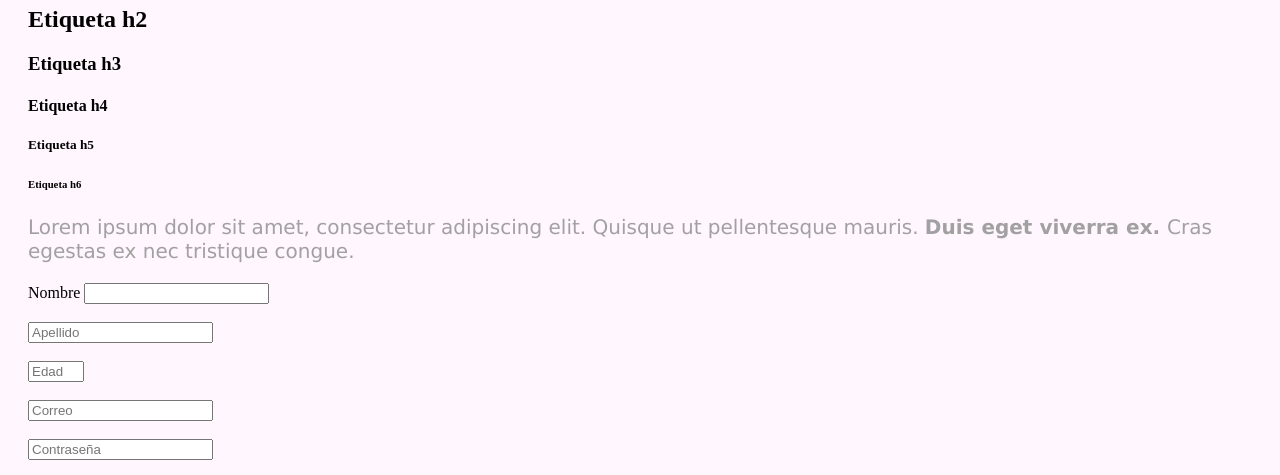
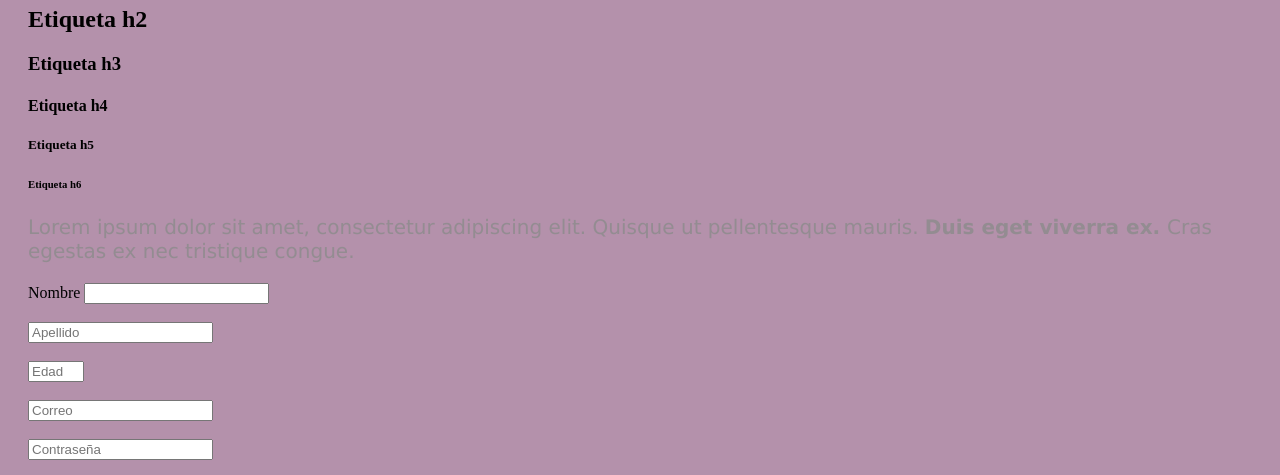
Before and after one commit to mluciasolis/santander-front, a plain HTML site: page index.html in a window 1280 px wide. Shown: the part 449-924 px from the top of the page. Drawn offline with Linux system fonts and the light colour scheme.

Commit message:
Cambio de background-color

```diff
--- a/styles.css
+++ b/styles.css
@@ -1,5 +1,5 @@
 body {
-    background-color: #fff7fd;
+    background-color: #b491ab;
     /* background-image: url('https://pro2-bar-s3-cdn-cf.myportfolio.com/67cf45ca-338d-4fd0-943b-32d96162976a/b7b52d14-b827-4c3a-906f-3b94fa13f35f_rw_1920.png'); */
 }
 
```
